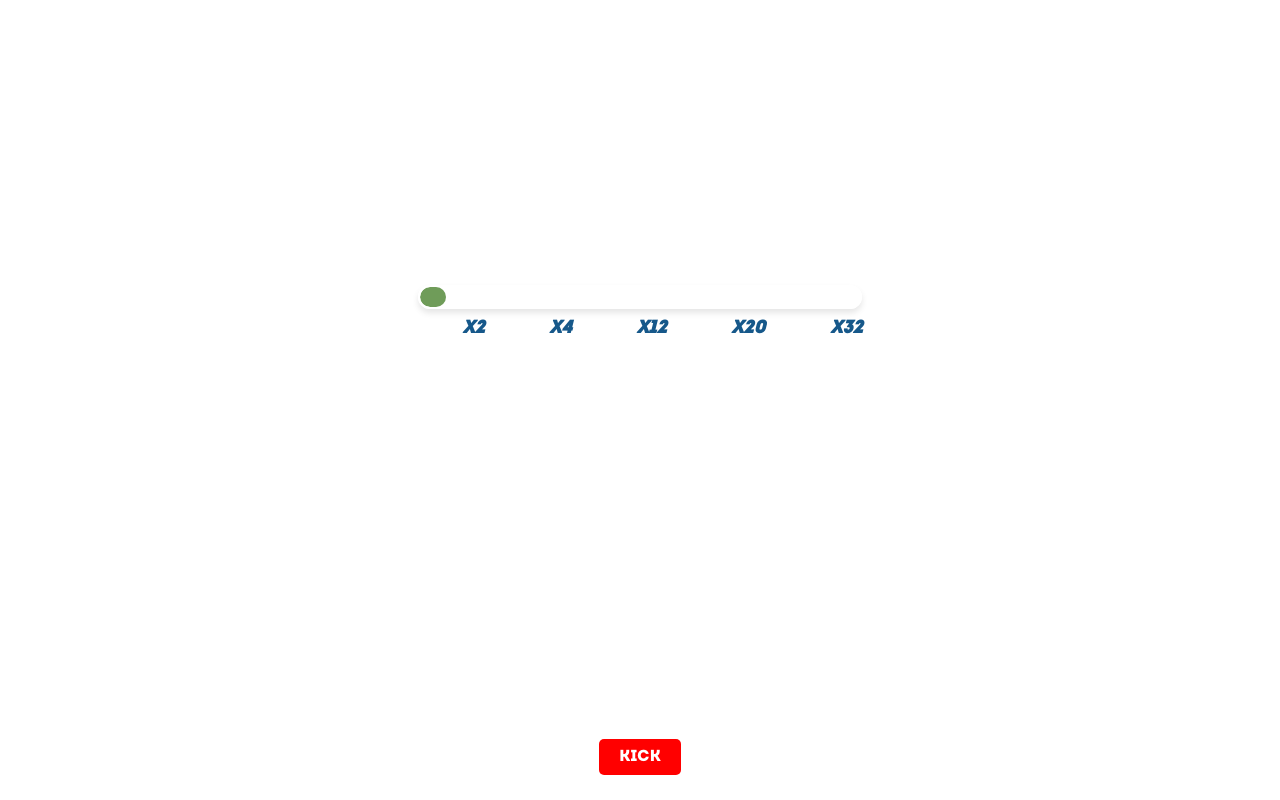
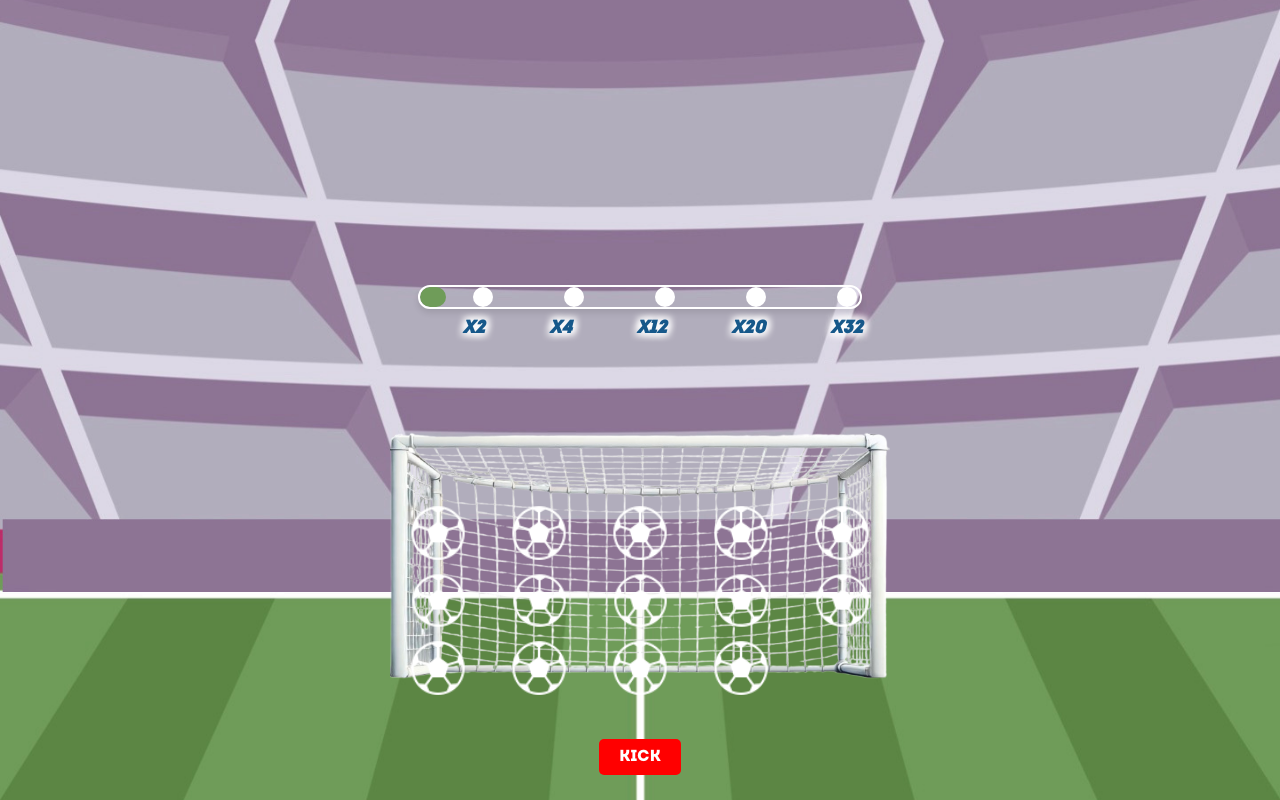
Before and after one commit to Zurk1337/foodball, a plain HTML site: page index.html in a window 1280 px wide. Both pictures are taken after a click on the button "KICK". Drawn offline with Linux system fonts and the light colour scheme.

Commit message:
Update style.css

```diff
--- a/assets/css/style.css
+++ b/assets/css/style.css
@@ -11,7 +11,7 @@ body {
     flex-direction: column;
     justify-content: flex-start;
     align-items: center;
-    background: url('./assets/img/footfon.JPEG') no-repeat center center; /* Установка фонового изображения */
+    background: url('/assets/img/footfon.JPEG') no-repeat center center; /* Установка фонового изображения */
     background-size: cover; /* Изображение будет растянуто на всю площадь экрана */
     padding: 0;
     box-sizing: border-box;
@@ -27,7 +27,7 @@ body {
     display: grid;
     justify-content: center;
     align-items: center;
-    background: url('./assets/img/varana.png') no-repeat center center;
+    background: url('/assets/img/varana.png') no-repeat center center;
     background-size: contain;
     padding-top: 10%;
     grid-template-columns: repeat(5, 1fr);
@@ -55,7 +55,7 @@ body {
 }
 
 .pulsating {
-    background-image: url('./assets/img/ballred.png');
+    background-image: url('/assets/img/ballred.png');
     background-size: contain;
     background-repeat: no-repeat;
     background-position: center;
@@ -64,7 +64,7 @@ body {
 }
 
 .replaced {
-    background-image: url('./assets/img/football.png');
+    background-image: url('/assets/img/football.png');
     background-size: contain;
     background-repeat: no-repeat;
     background-position: center;
```
